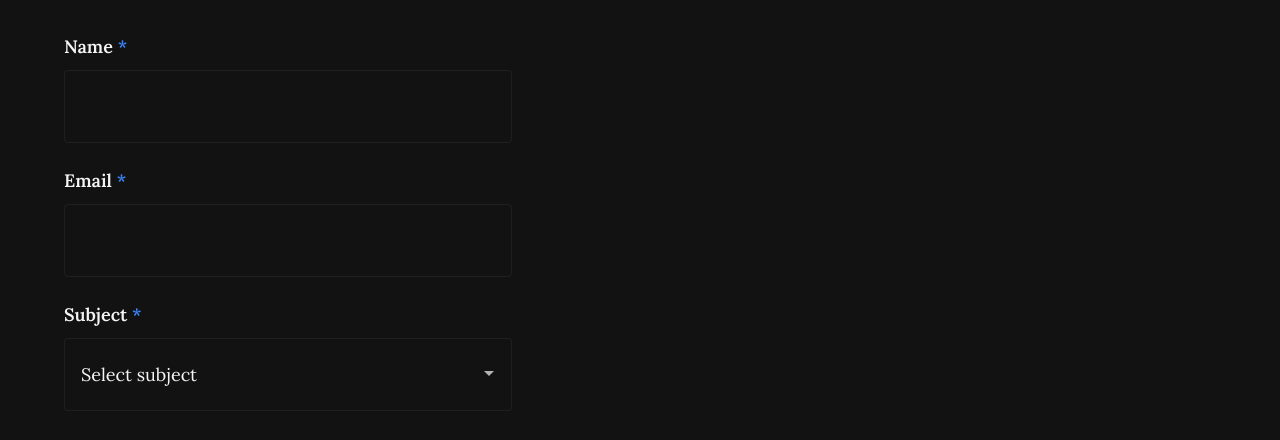
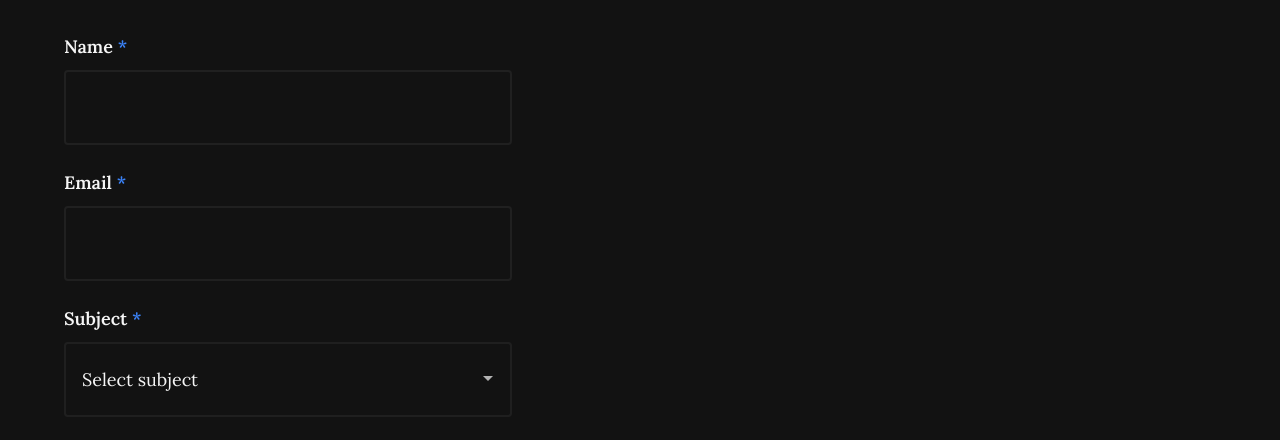
Before and after one commit to Bala-ramesh/React_web, a React (Vite) app: page /React_web/contact in a window 1280 px wide. Shown: the part 350-790 px from the top of the page. Built offline with nearby package versions, Linux system fonts and the light colour scheme.

Commit message:
Update form border colors and design tokens

```diff
--- a/src/components/ContactForm.module.css
+++ b/src/components/ContactForm.module.css
@@ -72,7 +72,7 @@
   font-size: var(--font-size-base);
   color: var(--color-text-primary);
   background: var(--color-bg-secondary);
-  border: 1px solid var(--nav-border-color);
+  border: 2px solid var(--nav-border-color);
   border-radius: 0.25rem;
 }
 
```
